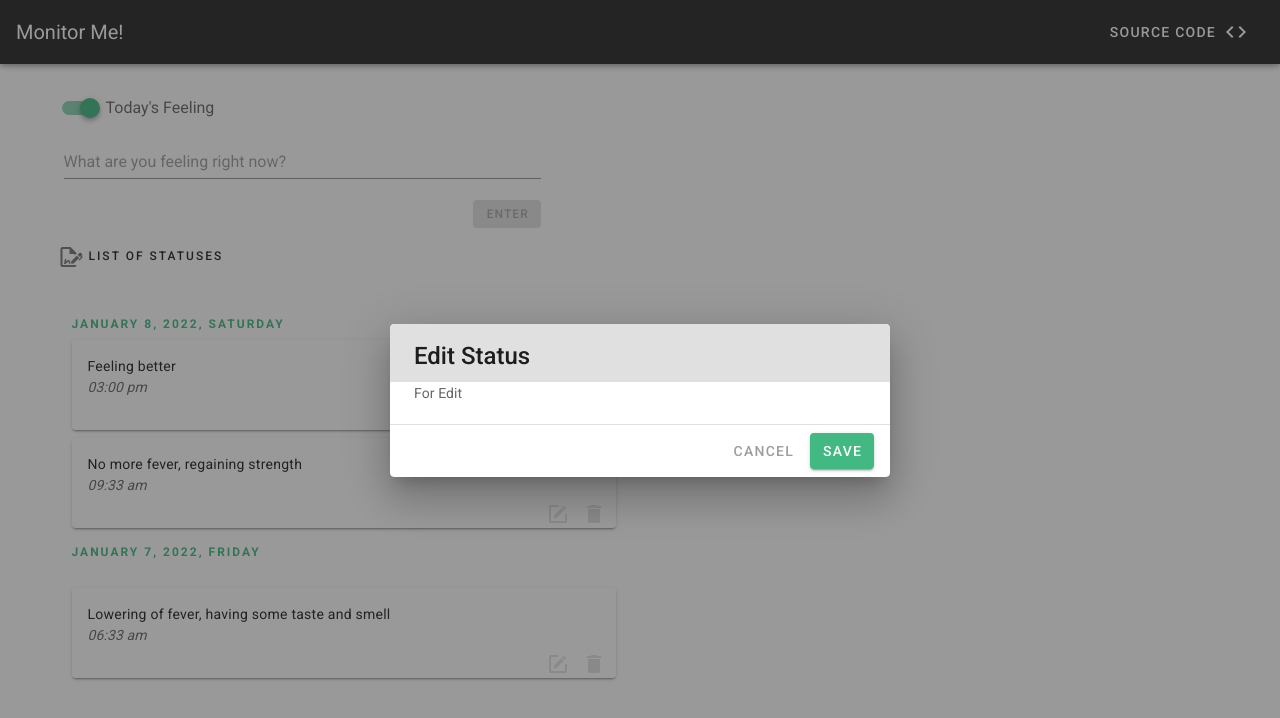
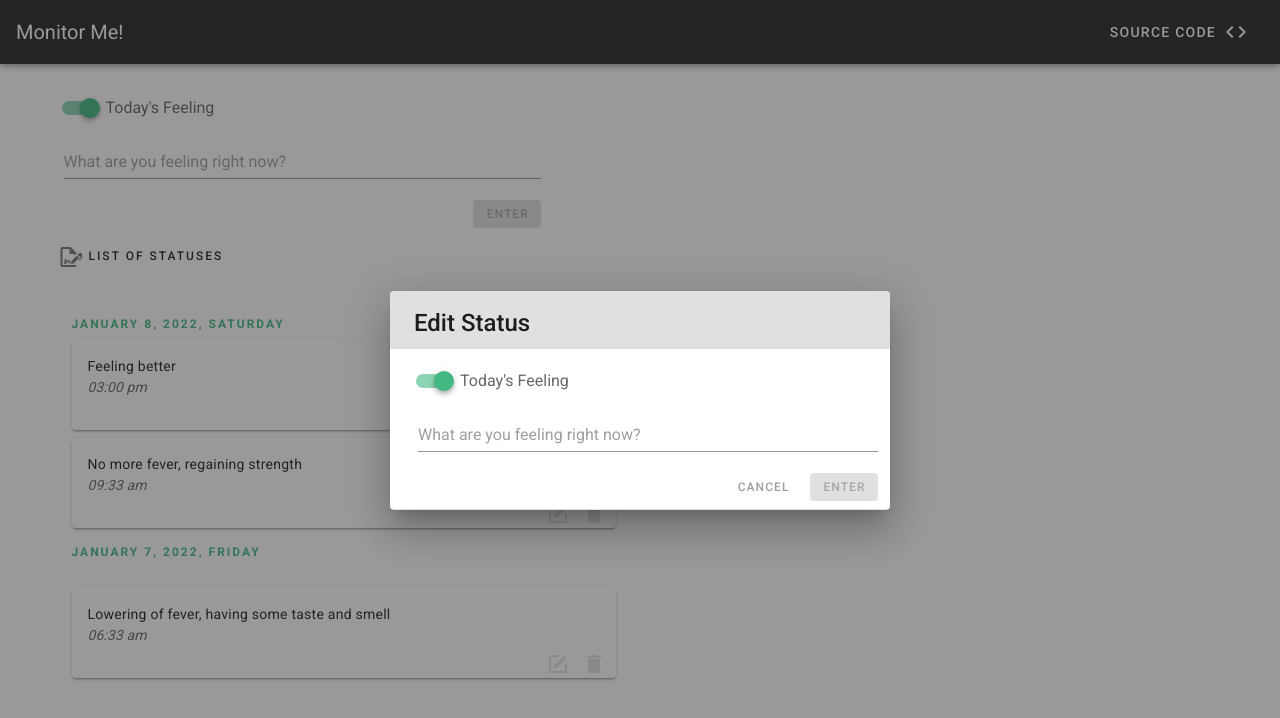
Before and after one commit to dilapitan/monitor-me, a Vue app: page / in a window 1280 px wide. Both pictures are taken after a click on the button 558 px from the left and 416 px from the top of the page. Shown: the top 718 px of the page. Built offline with nearby package versions, Linux system fonts and the light colour scheme; what v-calendar would draw is missing.

Commit message:
Add initial Edit Modal

```diff
--- a/src/components/HomeComponent.vue
+++ b/src/components/HomeComponent.vue
@@ -53,7 +53,7 @@
                       small
                       icon
                       class="mr-2"
-                      @click="openModal('edit')"
+                      @click="openModal('edit', status)"
                     >
                       <v-icon>mdi-square-edit-outline</v-icon>
                     </v-btn>
@@ -62,7 +62,7 @@
                       color="grey lighten-2"
                       small
                       icon
-                      @click="openModal('delete')"
+                      @click="openModal('delete', status)"
                     >
                       <v-icon>mdi-delete</v-icon>
                     </v-btn>
@@ -76,6 +76,7 @@
           <ModalComponent
             :action="action"
             :dialog="dialog"
+            :modalData="modalData"
             @closeModal="closeModal"
           />
         </v-container>
@@ -136,6 +137,7 @@ export default {
         date: new Date(2022, 0, 8, 15, 0, 30, 0),
       },
     ],
+    modalData: null,
     datesOnly: [],
   }),
 
@@ -164,9 +166,10 @@ export default {
       this.storeStatus(status)
     },
 
-    openModal(action) {
+    openModal(action, status) {
       this.action = action
       this.dialog = true
+      this.modalData = status
     },
 
     setUpStatuses: function () {
--- a/src/components/shared/FormComponent.vue
+++ b/src/components/shared/FormComponent.vue
@@ -100,6 +100,15 @@
     <v-row>
       <v-spacer> </v-spacer>
       <v-btn
+        v-if="statusData"
+        text
+        class="grey--text mr-2"
+        small
+        @click="closeModal()"
+      >
+        Cancel
+      </v-btn>
+      <v-btn
         :disabled="emptyStatus"
         color="primary"
         small
@@ -116,6 +125,14 @@ import { format } from 'date-fns'
 
 export default {
   name: 'Form',
+
+  props: ['statusData'],
+
+  mounted() {
+    if (this.statusData) {
+      this.setStatusData()
+    }
+  },
 
   data: () => ({
     date: null,
@@ -145,6 +162,10 @@ export default {
   },
 
   methods: {
+    closeModal() {
+      this.$emit('closeModal')
+    },
+
     getSubmittedStatus() {
       const status = {
         feelingToday: this.feelingToday,
@@ -166,6 +187,19 @@ export default {
       const today = new Date()
       return format(today, 'yyyy-MM-dd')
     },
+
+    setStatusData() {
+      const today = new Date()
+
+      if (
+        format(this.statusData.date, 'yyyy-MM-dd') ===
+        format(today, 'yyyy-MM-dd')
+      ) {
+        console.log('Feeling today')
+      } else {
+        console.log('Previous feelings')
+      }
+    },
   },
 }
 </script>
--- a/src/components/shared/ModalComponent.vue
+++ b/src/components/shared/ModalComponent.vue
@@ -6,13 +6,15 @@
       </v-card-title>
 
       <v-card-text>
-        <template v-if="action === 'edit'"> For Edit </template>
+        <template v-if="action === 'edit'">
+          <FormComponent :statusData="modalData" @closeModal="closeModal" />
+        </template>
         <template v-else> For Delete </template>
       </v-card-text>
 
       <v-divider></v-divider>
 
-      <v-card-actions>
+      <v-card-actions v-if="action === 'delete'">
         <v-spacer></v-spacer>
         <v-btn color="grey" text @click="closeModal()">Cancel</v-btn>
         <v-btn
@@ -28,8 +30,14 @@
 </template>
 
 <script>
+import FormComponent from '@/components/shared/FormComponent'
+
 export default {
   name: 'Modal',
+
+  components: {
+    FormComponent,
+  },
 
   props: {
     action: {
@@ -38,6 +46,9 @@ export default {
     },
     dialog: {
       type: Boolean,
+      required: true,
+    },
+    modalData: {
       required: true,
     },
   },
```
